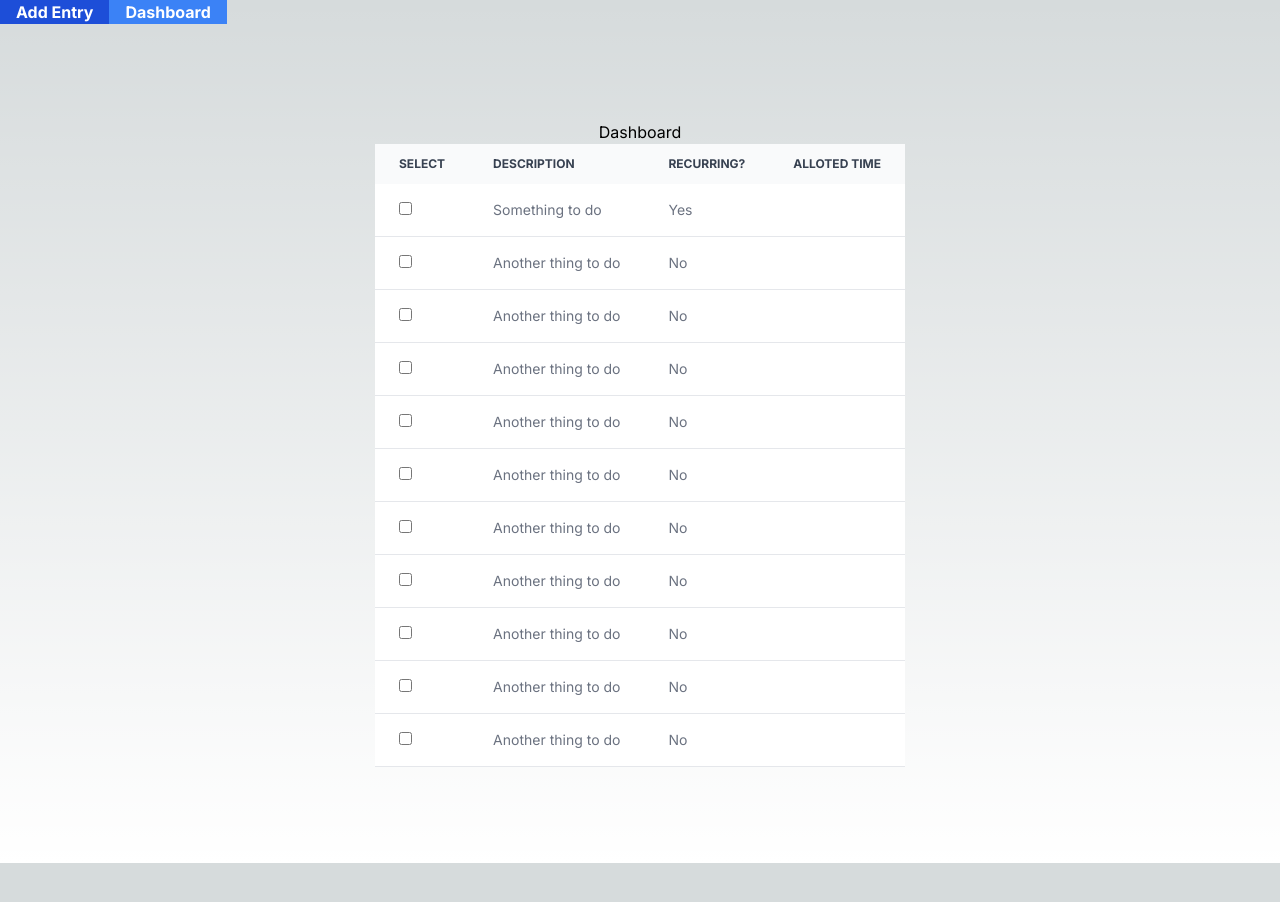
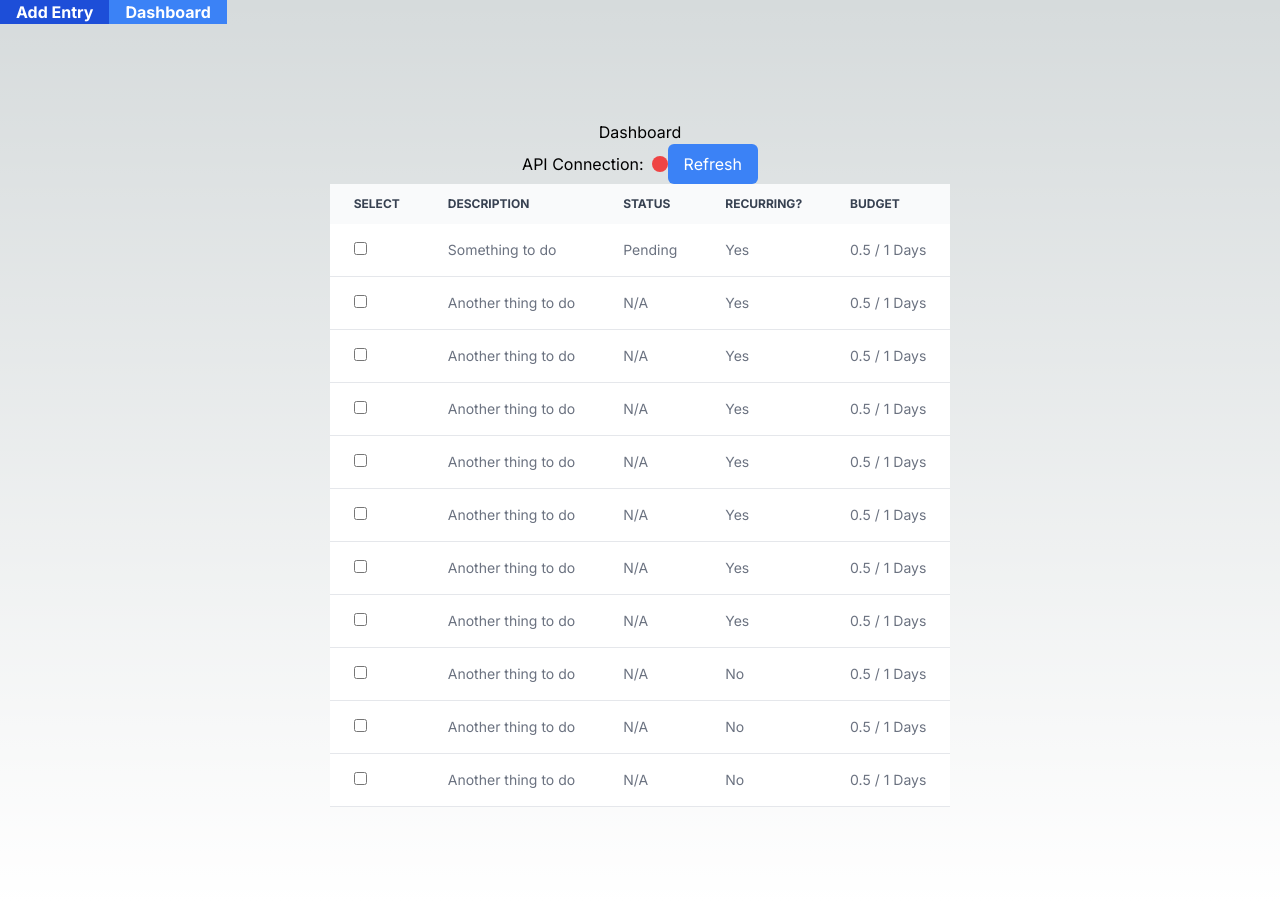
Before and after one commit to reabel/Timesheet-mono, a Next.js app in the folder NextJs/timesheet-next/: page /dashboard in a window 1280 px wide. Before the commit the page ends 863 px from the top, so only its background shows below. Built offline with nearby package versions, Linux system fonts and the light colour scheme.

Commit message:
updating data, layout, adding API Connection UI

```diff
--- a/NextJs/timesheet-next/app/dashboard/page.tsx
+++ b/NextJs/timesheet-next/app/dashboard/page.tsx
@@ -1,77 +1,101 @@
+import TSAPIConnection from "../ui/TSAPIConnection";
 import TSTable from "../ui/TSTable";
+import { connectionStatus, entry, status } from "../utils/types";
 
 export default function dashboard() {
-  const rows = [
+  const rows: Array<entry> = [
     {
+      id: 1,
       description: "Something to do",
-      recurring: "Yes",
-      alottedTime: "1d",
+      status: status.PENDING,
+      recurring: true,
+      allottedTime: 1,
+      spentTime: 0.5,
     },
     {
+      id: 1,
       description: "Another thing to do",
-      recurring: "No",
-      alottedTime: "2d",
+      recurring: true,
+      allottedTime: 1,
+      spentTime: 0.5,
     },
     {
+      id: 1,
       description: "Another thing to do",
-      recurring: "No",
-      alottedTime: "2d",
+      recurring: true,
+      allottedTime: 1,
+      spentTime: 0.5,
     },
     {
+      id: 1,
       description: "Another thing to do",
-      recurring: "No",
-      alottedTime: "2d",
+      recurring: true,
+      allottedTime: 1,
+      spentTime: 0.5,
     },
     {
+      id: 1,
       description: "Another thing to do",
-      recurring: "No",
-      alottedTime: "2d",
+      recurring: true,
+      allottedTime: 1,
+      spentTime: 0.5,
     },
     {
+      id: 1,
       description: "Another thing to do",
-      recurring: "No",
-      alottedTime: "2d",
+      recurring: true,
+      allottedTime: 1,
+      spentTime: 0.5,
     },
     {
+      id: 1,
       description: "Another thing to do",
-      recurring: "No",
-      alottedTime: "2d",
+      recurring: true,
+      allottedTime: 1,
+      spentTime: 0.5,
     },
     {
+      id: 1,
       description: "Another thing to do",
-      recurring: "No",
-      alottedTime: "2d",
+      recurring: true,
+      allottedTime: 1,
+      spentTime: 0.5,
     },
     {
+      id: 1,
       description: "Another thing to do",
-      recurring: "No",
-      alottedTime: "2d",
+      recurring: false,
+      allottedTime: 1,
+      spentTime: 0.5,
     },
     {
+      id: 1,
       description: "Another thing to do",
-      recurring: "No",
-      alottedTime: "2d",
+      recurring: false,
+      allottedTime: 1,
+      spentTime: 0.5,
     },
     {
+      id: 1,
       description: "Another thing to do",
-      recurring: "No",
-      alottedTime: "2d",
+      recurring: false,
+      allottedTime: 1,
+      spentTime: 0.5,
     },
   ];
 
-  const tableRows = rows.map((row) => (
-    <tr className="bg-white border-b dark:bg-gray-800 dark:border-gray-700">
-      <th scope="row" className="px-6 py-4 font-medium text-gray-900 whitespace-nowrap dark:text-white">
-        <input type="checkbox"></input>
-      </th>
-      <td className="px-6 py-4">{row.description}</td>
-      <td className="px-6 py-4">{row.recurring}</td>
-      <td className="px-6 py-4">{row.alottedTime}</td>
-    </tr>
-  ));
   return (
     <main className="flex min-h-screen flex-col items-center justify-between p-24">
       <h1>Dashboard</h1>
+      <div className="flex items-center justify-between">
+        <div className="flex items-center gap-2">
+          <p>API Connection:</p>
+          <TSAPIConnection connstatus={connectionStatus.CONNECTED}></TSAPIConnection>
+        </div>
+        <button className="px-4 py-2 text-white bg-blue-500 rounded-md">
+          Refresh
+        </button>
+      </div>
       <div className="relative overflow-x-auto">
         <TSTable rows={rows}></TSTable>
       </div>
--- a/NextJs/timesheet-next/app/layout.tsx
+++ b/NextJs/timesheet-next/app/layout.tsx
@@ -2,6 +2,7 @@ import type { Metadata } from "next";
 import { Inter } from "next/font/google";
 import "./globals.css";
 import TSHeader from "./ui/TSHeader";
+import { createContext } from "react";
 
 const inter = Inter({ subsets: ["latin"] });
 
@@ -9,7 +10,6 @@ export const metadata: Metadata = {
   title: "Create Next App",
   description: "Generated by create next app",
 };
-
 export default function RootLayout({
   children,
 }: Readonly<{
--- a/NextJs/timesheet-next/app/page.tsx
+++ b/NextJs/timesheet-next/app/page.tsx
@@ -1,8 +1,17 @@
+'use client'
 import Image from "next/image";
 import TSHeader from "./ui/TSHeader";
+import { useState, createContext } from "react";
 
+//Should useContext / state here or in the page to manage the title in the layout
+//https://react.dev/reference/react/useContext#updating-data-passed-via-context
+
+//https://nextjs.org/docs/app/building-your-application/rendering
 export default function Home() {
+  const MainContext = createContext("Main");
+  const [pageHeader, setPageHeader] = useState("Home");
   return (
+    <MainContext.Provider value={pageHeader}>
       <main className="flex min-h-screen flex-col items-center justify-between p-24">
         <TSHeader />
         <div className="z-10 w-full max-w-5xl items-center justify-between font-mono text-sm lg:flex">
@@ -111,5 +120,6 @@ export default function Home() {
           </a>
         </div>
       </main>
+    </MainContext.Provider>
   );
 }
--- /dev/null
+++ b/NextJs/timesheet-next/app/ui/TSAPIConnection.tsx
@@ -0,0 +1,23 @@
+import { connectionStatus } from "../utils/types";
+
+interface TACProps {
+    connstatus: connectionStatus;
+};
+
+const TSAPIConnection = ({connstatus = connectionStatus.DISCONNECTED }: TACProps) => {
+    let colour;
+    switch (connstatus) {
+        case connectionStatus.CONNECTED:
+            colour = "bg-green-500";
+        case connectionStatus.PENDING:
+            colour = "bg-yellow-500";
+        default:
+            colour = "bg-red-500";
+
+    }
+    return (
+        <div className={`w-4 h-4 rounded-full ${colour}`} title={connstatus}></div>
+    );
+};
+
+export default TSAPIConnection;
--- a/NextJs/timesheet-next/app/ui/TSTable.tsx
+++ b/NextJs/timesheet-next/app/ui/TSTable.tsx
@@ -1,7 +1,11 @@
-import { ReactNode } from "react";
+import { PropsWithChildren, ReactNode } from "react";
 import { entry } from "../utils/types";
 
-const TSTable = ({rows = [] }) => {
+interface TableProps {
+    rows: Array<entry>;
+};
+
+const TSTable = ({rows = [] }: TableProps) => {
     return (
         <div className="relative overflow-x-auto">
             <table className="w-full text-sm text-left rtl:text-right text-gray-500 dark:text-gray-400">
@@ -9,8 +13,9 @@ const TSTable = ({rows = [] }) => {
                     <tr>
                     <th scope="col" className="px-6 py-3">Select</th>
                     <th scope="col" className="px-6 py-3">Description</th>
+                    <th scope="col" className="px-6 py-3">Status</th>
                     <th scope="col" className="px-6 py-3">Recurring?</th>
-                    <th scope="col" className="px-6 py-3">Alloted Time</th>
+                    <th scope="col" className="px-6 py-3">Budget</th>
                     </tr>
                 </thead>
                 <tbody>
@@ -21,8 +26,9 @@ const TSTable = ({rows = [] }) => {
                                 <input type="checkbox"></input>
                             </th>
                             <td className="px-6 py-4">{row.description}</td>
-                            <td className="px-6 py-4">{row.recurring}</td>
-                            <td className="px-6 py-4">{row.allotedTime}</td>
+                            <td className="px-6 py-4">{row.status || "N/A"}</td>
+                            <td className="px-6 py-4">{row.recurring ? "Yes": "No"}</td>
+                            <td className="px-6 py-4">{row.spentTime} / {row.allottedTime} Days</td>
                             </tr>
                         );
                     })}
--- a/NextJs/timesheet-next/app/utils/types.ts
+++ b/NextJs/timesheet-next/app/utils/types.ts
@@ -1,9 +1,24 @@
 //type cannot be extended whereas interface can be.
+
+export enum status {
+    PENDING = "Pending",
+    STARTED = "Started",
+    FINISHED = "Finished"
+}
+
+export enum connectionStatus {
+    CONNECTED = "Connected",
+    DISCONNECTED = "Disconnected",
+    PENDING = "Pending"
+}
+
 export type entry = {
     id: number;
     description?: string,
     recurring?: boolean,
-    allotedTime?: number,
+    allottedTime?: number,
+    spentTime?: number,
+    status?: status,
     date?: string;
     start?: string;
     end?: string;
```
Lines whose indentation alone changed are shown as unchanged.
